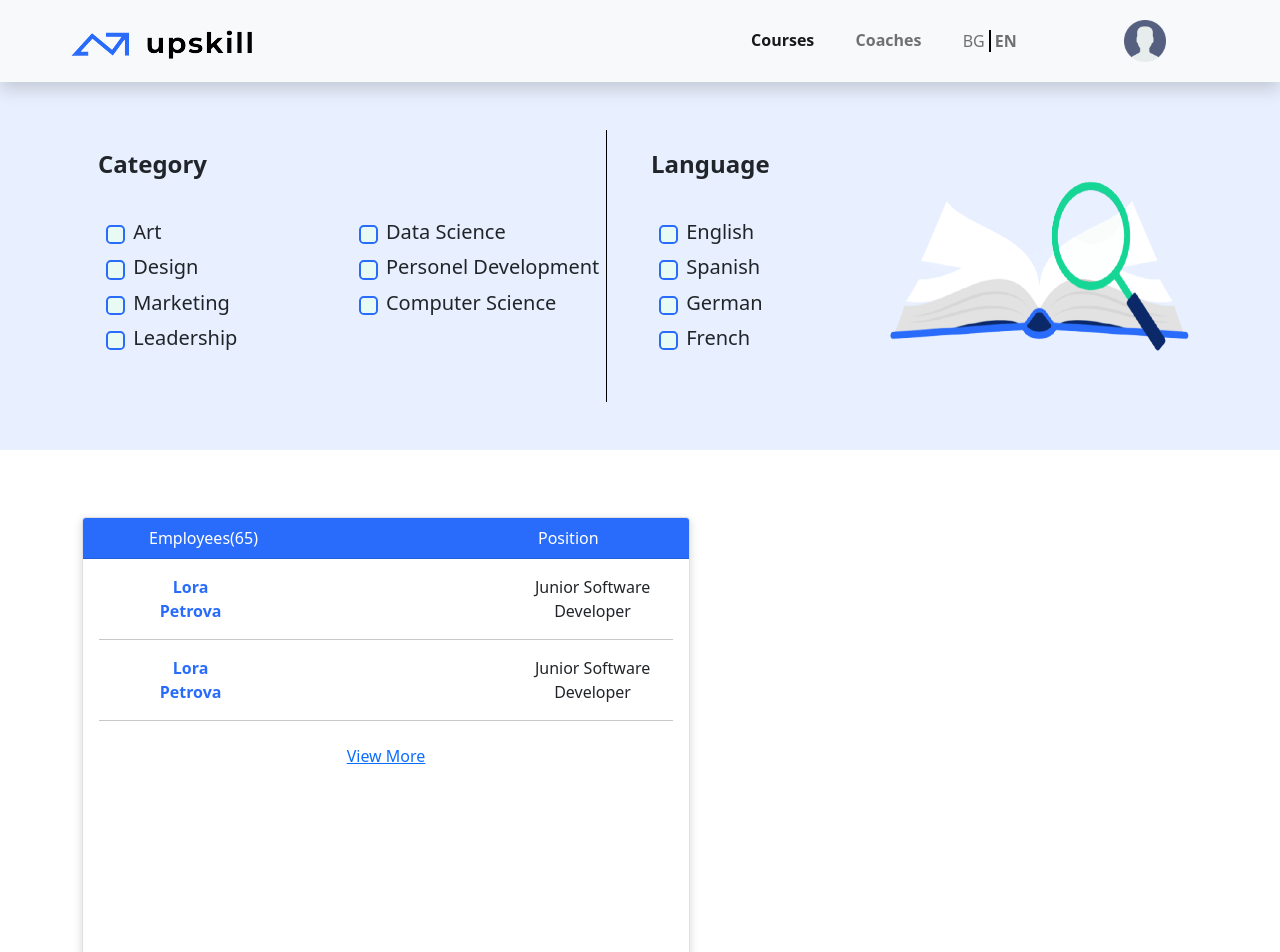
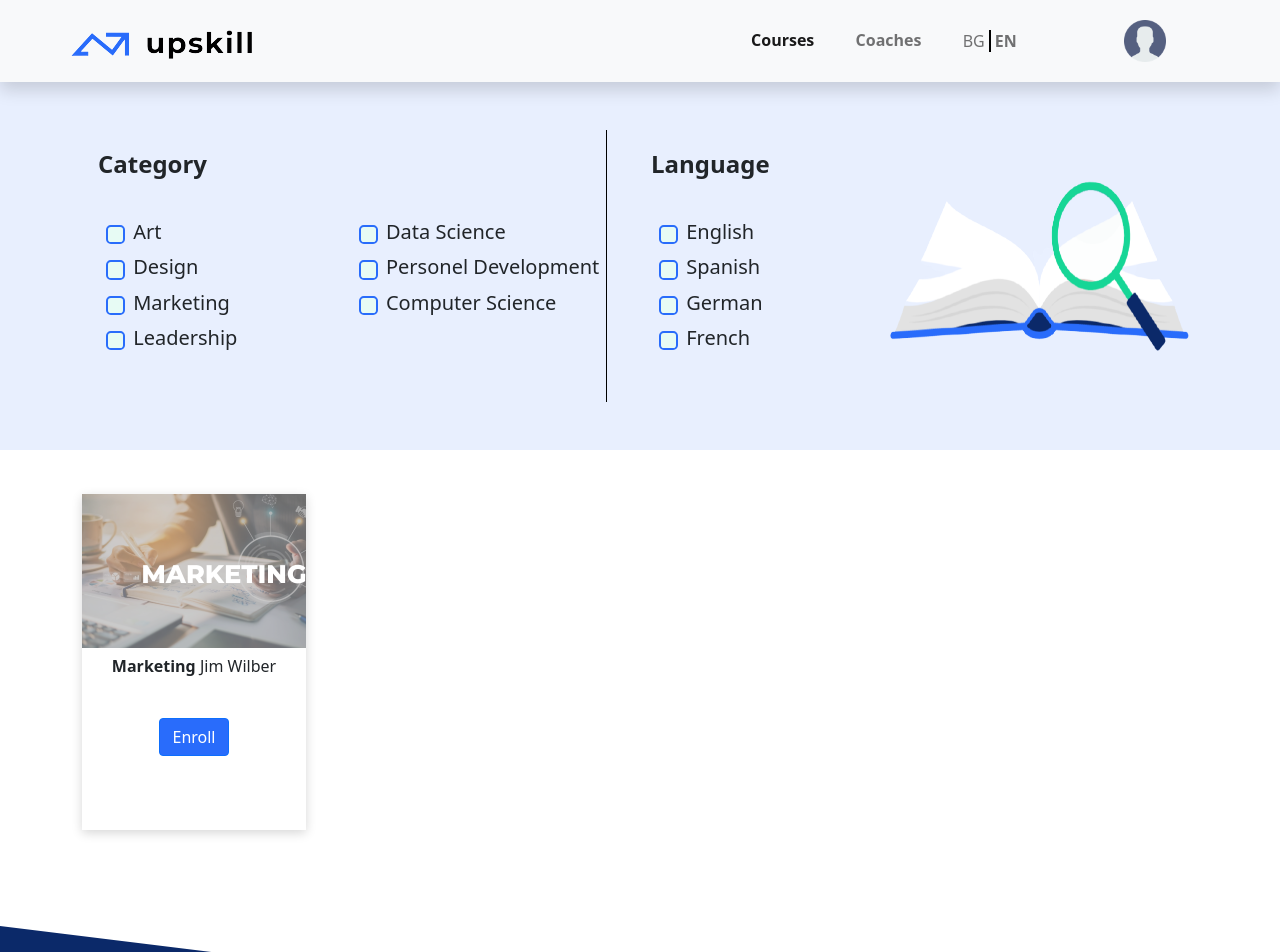
Before and after one commit to StoyanShopov/UpSkill, a React (Create React App) app in the folder Web/UpSkill.Web/ClientApp/: page /Courses in a window 1280 px wide. Shown: the top 952 px of the page. Built offline with nearby package versions, Linux system fonts and the light colour scheme.

Commit message:
Changes the coursesCard according to new design

```diff
--- a/Web/UpSkill.Web/ClientApp/src/App.js
+++ b/Web/UpSkill.Web/ClientApp/src/App.js
@@ -4,8 +4,6 @@ import './App.css';
 import 'bootstrap/dist/css/bootstrap.min.css';
 import CompanyOwnerSidebar from './components/CompanyOwnerViews/CompanyOwnerSidebar/CopmanyOwnerSidebar'
 import CompanyCoaches from './components/CompanyOwnerViews/CompanyCoaches/CompanyCoaches'
-import CoursesCard from './components/CoursesCard/CoursesCard';
-import EmployeesPositionCard from './components/EmployeesPositionCard/EmployeesPositionCard';
 import Home from './components/Home';
 import Courses from './components/Courses/Courses';
 import Coaches from './components/Coaches/Coaches';
@@ -19,10 +17,6 @@ function App() {
   return (
     <IdentityContext.Provider value={{ user, setUser }}>
       <>
-      {/*
-          <CoursesCard></CoursesCard>
-          <EmployeesPositionCard></EmployeesPositionCard>
-       */}
 
       <Layout>
         <Route exact path='/' component={Home}/>
--- a/Web/UpSkill.Web/ClientApp/src/components/Coaches/CoachesCatalog/CoachesCatalog.js
+++ b/Web/UpSkill.Web/ClientApp/src/components/Coaches/CoachesCatalog/CoachesCatalog.js
@@ -4,14 +4,13 @@ import CoachesCard from './Coaches-Card/Coaches-Card';
 
 import './CoachesCatalog.css';
 
-import { getCoaches } from "../../../services/coachService";
+import { getCoaches } from '../../../services/coachService';
 
 export default function CoachesCatalog() {
   const [coaches, setCoaches] = useState([]);
 
   useEffect(() => {
-        getCoaches(0)
-            .then(coaches => {
+    getCoaches(0).then((coaches) => {
       setCoaches(coaches);
     });
   }, []);
--- a/Web/UpSkill.Web/ClientApp/src/components/Courses/Courses.js
+++ b/Web/UpSkill.Web/ClientApp/src/components/Courses/Courses.js
@@ -2,6 +2,8 @@ import React from 'react';
 import CategoriesAndLanguageMenu from '../CategoriesAndLanguageMenu/categoryAndLanguageMenu';
 import CoursesCard from '../CoursesCard/CoursesCard';
 import EmployeesPositionCard from '../EmployeesPositionCard/EmployeesPositionCard';
+
+import Coaches from '../Coaches/Coaches';
 
 import './Courses.css';
 
@@ -10,7 +12,8 @@ export default function Courses() {
     <div className="content">
       <CategoriesAndLanguageMenu atPage="Courses" />
 
-      <EmployeesPositionCard />
+      <CoursesCard />
+
     </div>
   );
 }
--- a/Web/UpSkill.Web/ClientApp/src/components/CoursesCard/CoursesCard.css
+++ b/Web/UpSkill.Web/ClientApp/src/components/CoursesCard/CoursesCard.css
@@ -1,6 +1,16 @@
 .cardContainer {
-  width: 18rem;
-  text-align: 'text-center';
+  margin-top: 2rem;
+  margin-bottom: 6rem;
+  display: inline-block;
+  box-shadow: 0px 3px 10px #00000029;
+  opacity: 1;
+  background-color: #ffffff 0% 0% no-repeat padding-box;
+  width: 14rem;
+  height: 21rem;
+  text-align: center;
+  align-items: center;
+  display: flex;
+  flex-direction: column;
 }
 
 .cardColors {
@@ -8,7 +18,25 @@
   color: #ffffff;
 }
 
+.background {
+  background: transparent url('../../assets/img/courses/Marketing.png') 0% 0%
+    no-repeat padding-box;
+  opacity: 0.6;
+  width: 14rem;
+  height: 10rem;
+}
+
 .cardText {
+  text-align: center;
+  margin-bottom: 40px;
+  justify-content: space-between;
+}
+
+#course {
+  font-weight: bold;
   text-align: left;
-  font: Montserrat;
 }
+
+#name {
+  text-align: right;
+}
--- a/Web/UpSkill.Web/ClientApp/src/components/CoursesCard/CoursesCard.js
+++ b/Web/UpSkill.Web/ClientApp/src/components/CoursesCard/CoursesCard.js
@@ -1,20 +1,17 @@
 import React from 'react';
-import { Card, Button } from 'react-bootstrap';
+import { Button } from 'react-bootstrap';
 import './CoursesCard.css';
 
 function CoursesCard() {
   return (
-    <Card className="cardContainer">
-      <Card.Header className="cardColors">HTML & CSS</Card.Header>
-      <Card.Body>
-        <Card.Title className="cardText">What you’ll learn:</Card.Title>
-        <Card.Text className="cardText">
-          This course includes studies of various literary genres: short story,
-          poetry, novel, drama, fiction and non-fiction.
-        </Card.Text>
-        <Button className="cardColors">Compete</Button>
-      </Card.Body>
-    </Card>
+    <div className="cardContainer">
+      <div className="background"></div>
+      <div className="cardText">
+        <span id='course'>Marketing</span> <span id='name'>Jim Wilber</span>
+      </div>
+      <div></div>
+      <Button className="cardColors">Enroll</Button>
+    </div>
   );
 }
 
```
Also changed, not shown: Web/UpSkill.Web/ClientApp/src/assets/img/courses/Marketing.png (added). Lines whose indentation alone changed are shown as unchanged.
